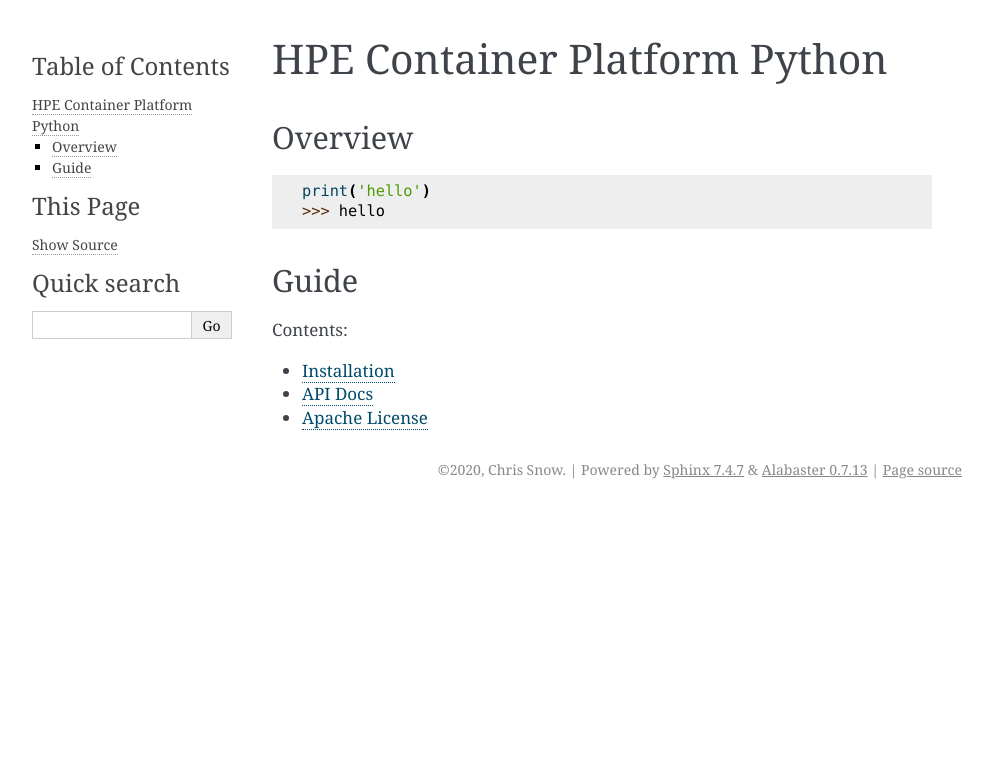
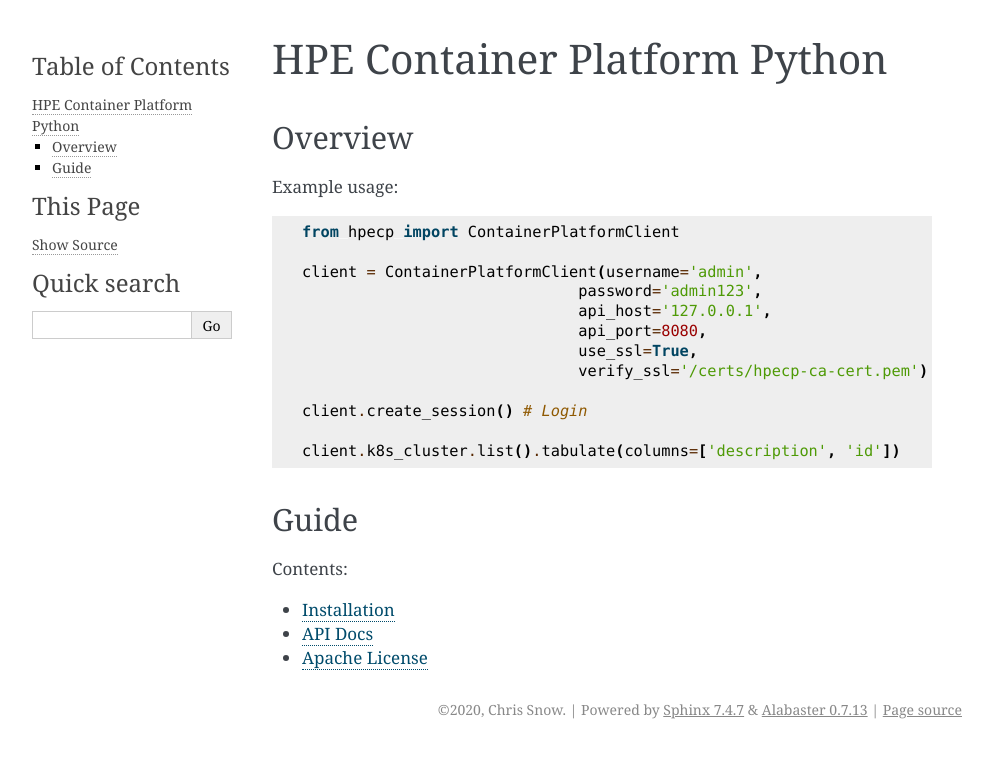
Before and after one commit to hpe-container-platform-community/hpecp-python-library, a Sphinx documentation site: the page built from docs/source/index.rst, in a window 1280 px wide. Shown: the top 758 px of the page, without its empty margins (148-1140 px from the left). Built offline with Sphinx 7.4.7, drawn with Linux system fonts in a browser that asks for light colours.

Commit message:
change sample coder

```diff
--- a/docs/source/index.rst
+++ b/docs/source/index.rst
@@ -5,10 +5,23 @@ HPE Container Platform Python
 Overview
 =========
 
+Example usage:
+
 .. code-block:: python
 
-   print('hello')
-   >>> hello
+   from hpecp import ContainerPlatformClient
+
+   client = ContainerPlatformClient(username='admin',
+                                 password='admin123',
+                                 api_host='127.0.0.1',
+                                 api_port=8080,
+                                 use_ssl=True,
+                                 verify_ssl='/certs/hpecp-ca-cert.pem')
+
+   client.create_session() # Login
+
+   client.k8s_cluster.list().tabulate(columns=['description', 'id'])
+
 
 Guide
 =====
```
